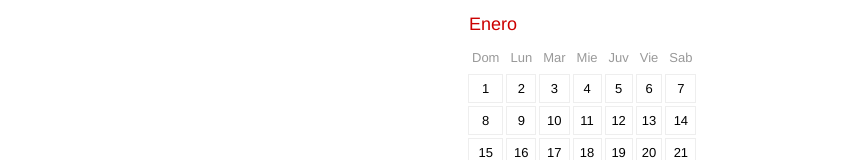
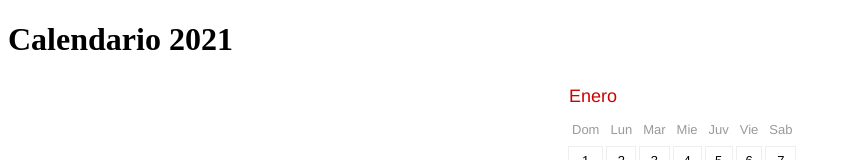
Before and after one commit to gvpclon/calendario-devcode, a plain HTML site: page index.html in a window 1280 px wide. Shown: the top 160 px of the page, without its empty margins (0-850 px from the left). Drawn offline with Linux system fonts and the light colour scheme.

Commit message:
se agrega encabezado

```diff
--- a/index.html
+++ b/index.html
@@ -7,6 +7,6 @@
     <link rel="stylesheet" href="styles.css">
   </head>
   <body>
-
+<h1>Calendario 2021</h1>
   </body>
 </html>
```
